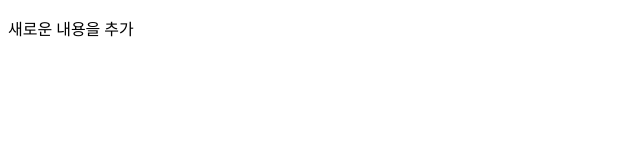
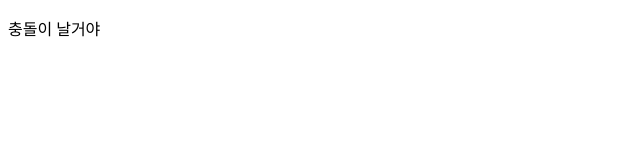
Before and after one commit to murowon/gitInitTest, a plain HTML site: page index.html in a window 1280 px wide. Shown: the full height of the page, 0-640 px from the left. Drawn offline with Linux system fonts and the light colour scheme.

Commit message:
충돌 예정 새기능에서

```diff
--- a/index.html
+++ b/index.html
@@ -3,9 +3,9 @@
   <head>
     <meta charset="UTF-8" />
     <meta name="viewport" content="width=device-width, initial-scale=1.0" />
-    <title>메인은 그대로 진행!</title>
+    <title>이건 새로운 기능!</title>
   </head>
   <body>
-    <p>새로운 내용을 추가</p>
+    <p>충돌이 날거야</p>
   </body>
 </html>
```
